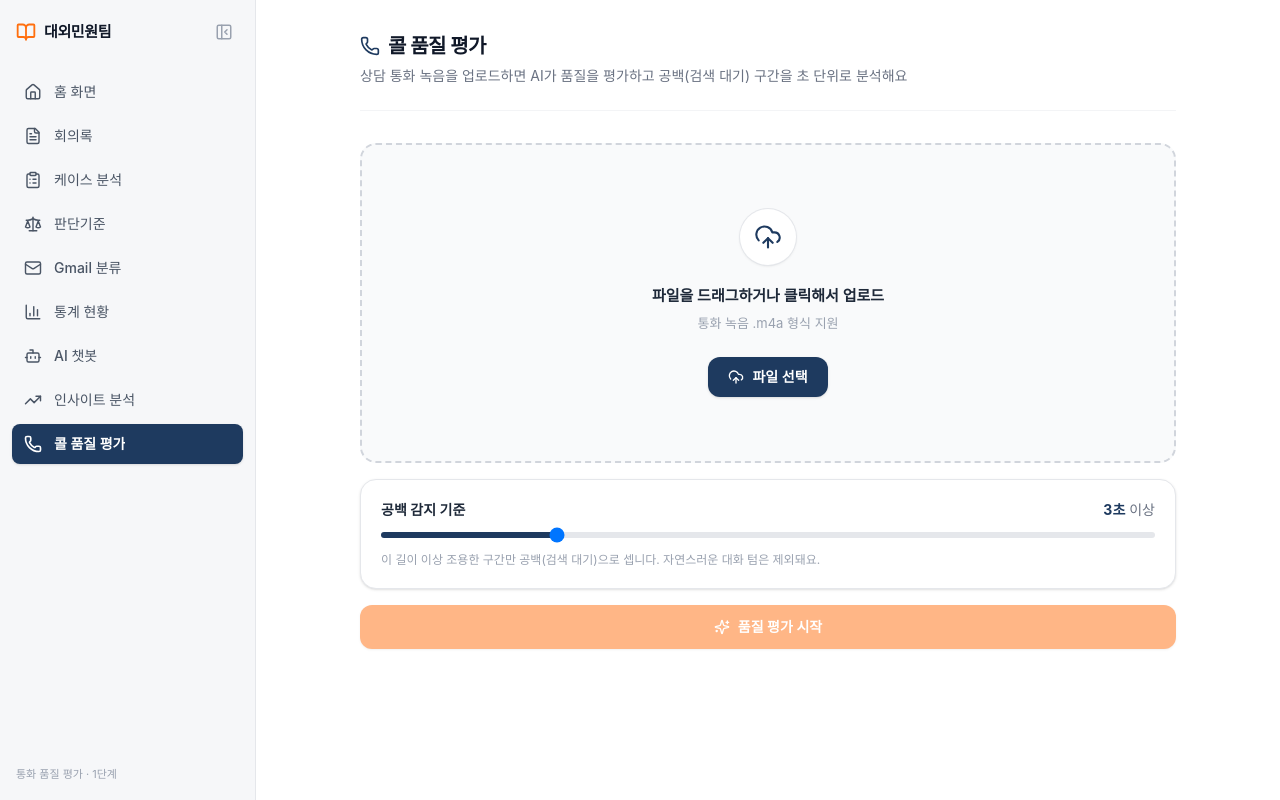
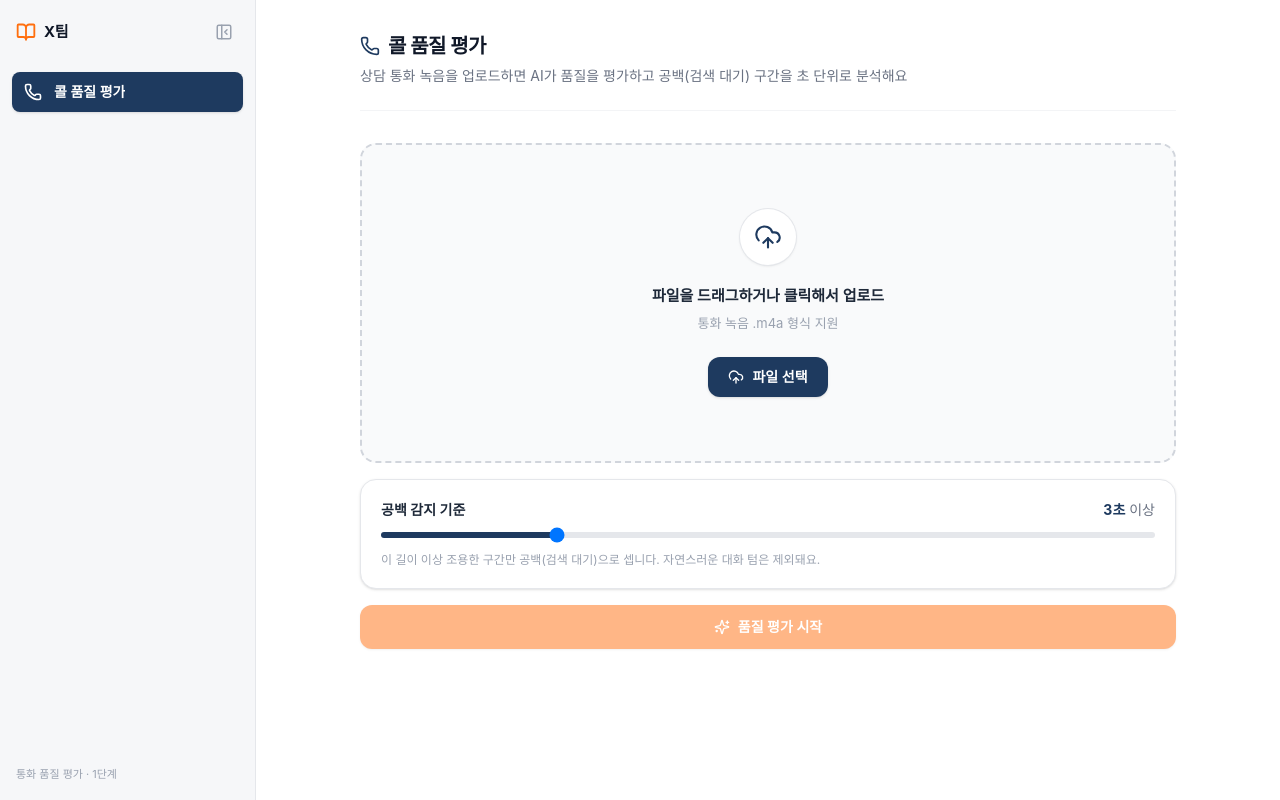
Before and after one commit to daangnservice-com/qms_qradar, a Next.js app: page / in a window 1280 px wide. Built offline with nearby package versions, Linux system fonts and the light colour scheme.

Commit message:
feat: 사이드바 브랜드 X팀으로 변경, 콜 품질 평가 탭만 유지

```diff
--- a/components/Sidebar.tsx
+++ b/components/Sidebar.tsx
@@ -5,30 +5,13 @@ import {
   BookOpen,
   PanelLeftClose,
   PanelLeftOpen,
-  Home,
-  FileText,
-  ClipboardList,
-  Scale,
-  Mail,
-  BarChart3,
-  Bot,
-  TrendingUp,
   Phone,
   type LucideIcon,
 } from "lucide-react";
 
 type NavItem = { label: string; icon: LucideIcon; active?: boolean };
 
-// 대외민원팀 스위트의 네비게이션 — 이 페이지(콜 품질 평가)가 활성.
 const NAV: NavItem[] = [
-  { label: "홈 화면", icon: Home },
-  { label: "회의록", icon: FileText },
-  { label: "케이스 분석", icon: ClipboardList },
-  { label: "판단기준", icon: Scale },
-  { label: "Gmail 분류", icon: Mail },
-  { label: "통계 현황", icon: BarChart3 },
-  { label: "AI 챗봇", icon: Bot },
-  { label: "인사이트 분석", icon: TrendingUp },
   { label: "콜 품질 평가", icon: Phone, active: true },
 ];
 
@@ -45,7 +28,7 @@ export default function Sidebar() {
         <BookOpen className="h-5 w-5 shrink-0 text-brand" strokeWidth={2.2} />
         {!collapsed && (
           <span className="truncate text-[15px] font-bold tracking-tight text-gray-900">
-            대외민원팀
+            X팀
           </span>
         )}
         <button
```
Also changed, not shown: 1 other file (tests, documents, lock files or other folders).
